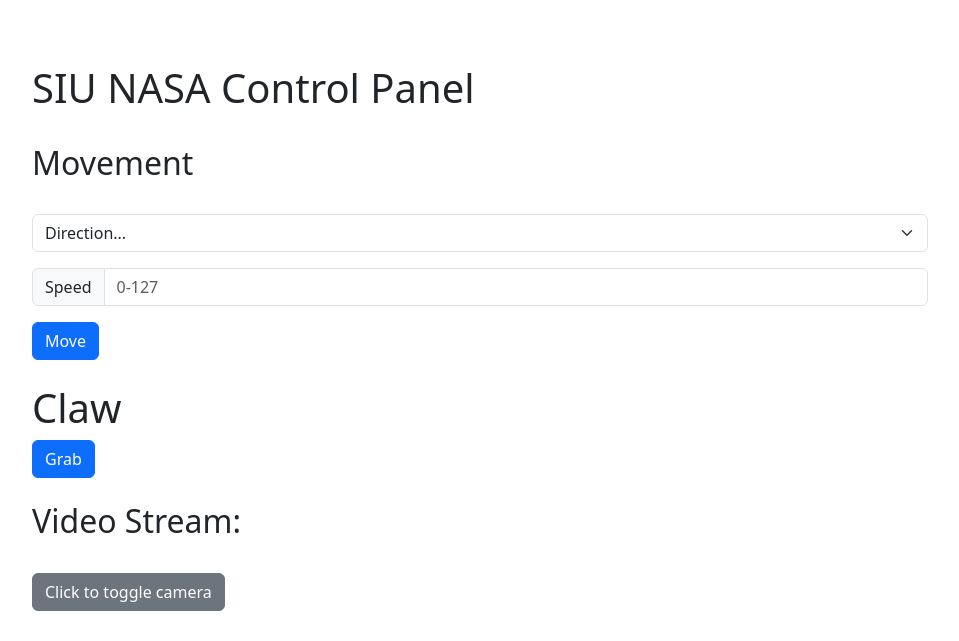
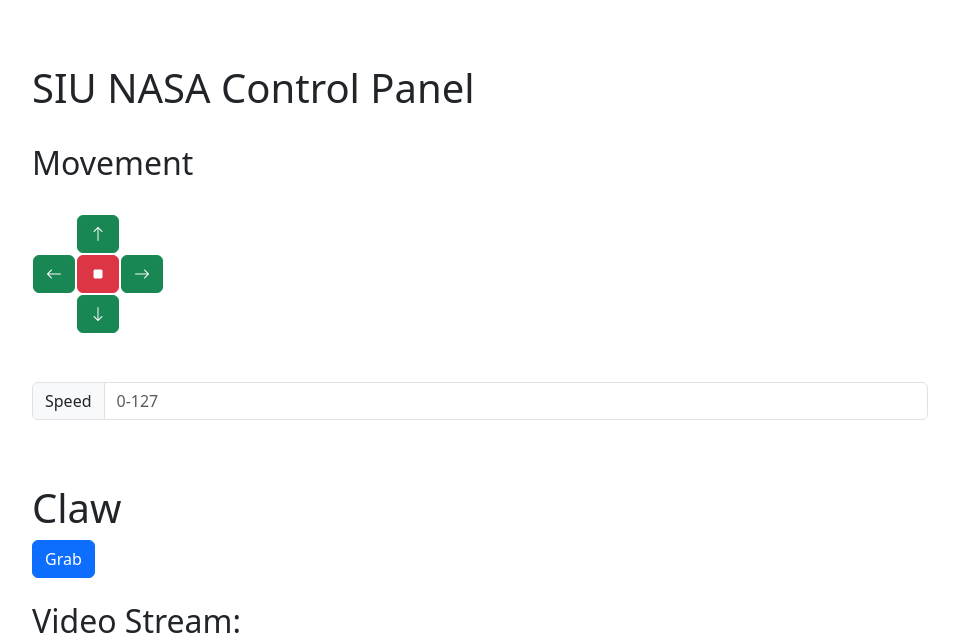
Before and after one commit to SIU-Robotics/NASA-22, a Django app: page /controller/ in a window 1280 px wide. Shown: the top 641 px of the page, without its empty margins (160-1119 px from the left). Run offline with Django 4.2, Linux system fonts and the light colour scheme.

Commit message:
motor changes

```diff
--- a/robo_interface/controller/templates/controller/index.html
+++ b/robo_interface/controller/templates/controller/index.html
@@ -5,6 +5,7 @@
         <meta charset="UTF-8">
         <link href="https://cdn.jsdelivr.net/npm/bootstrap@5.3.0-alpha1/dist/css/bootstrap.min.css" rel="stylesheet" integrity="sha384-GLhlTQ8iRABdZLl6O3oVMWSktQOp6b7In1Zl3/Jr59b6EGGoI1aFkw7cmDA6j6gD" crossorigin="anonymous">
         <link href="{% static 'style.css' %}" rel="stylesheet">
+        <link rel="stylesheet" href="https://cdn.jsdelivr.net/npm/bootstrap-icons@1.10.3/font/bootstrap-icons.css">
         <meta http-equiv="X-UA-Compatible" content="IE=edge">
         <meta name="viewport" content="width=device-width, initial-scale=1.0">
     </head>
@@ -13,21 +14,26 @@
             <h1 class="h1">SIU NASA Control Panel</h1><br>
             <h2 class="h2">Movement</h2>
             <br>
-            <div class="input-group mb-3">
-                <select title="direction" id="direction_box" class="form-select">
-                    <option selected>Direction...</option>
-                    <option value="forward">Forward</option>
-                    <option value="backward">Backward</option>
-                    <option value="left">Left</option>
-                    <option value="right">Right</option>
-                    <option value="stop">Stop</option>
-                </select>
-            </div>
+            <table style="text-align: center;">
+                <tr>
+                    <td colspan="3"><button class="btn btn-success move_btn" title="forward"><i id="forward" class="bi bi-arrow-up"></i></button></td>
+                </tr>
+                <tr>
+                    <td><button class="btn btn-success move_btn" title="left"><i id="left" class="bi bi-arrow-left"></i></button></td>
+                    <td><button class="btn btn-danger move_btn" title="stop"><i id="stop" class="bi bi-stop-fill"></i></button></td>
+                    <td><button class="btn btn-success move_btn" title="right"><i id="right" class="bi bi-arrow-right"></i></button></td>
+                </tr>
+                <tr>
+                    <td colspan="3"><button class="btn btn-success move_btn" title="backward"><i id="backward" class="bi bi-arrow-down"></i></button></td>
+                </tr>
+            </table>
+            <br><br>
             <div class="input-group mb-3">
                 <span class="input-group-text">Speed</span>
-                <input type="number" id="speed_box" min="0" max="127" class="form-control" placeholder="0-127">
+                <input type="number" id="speed_box" min="0" max="30" class="form-control" placeholder="0-127">
             </div>
-            <button class="btn btn-primary" id="move_btn">Move</button>
+
+
             <br><br>
             <h1 class="h1">Claw</h1>
             <button class="btn btn-primary" id="grab_btn">Grab</button>
```
Also changed, not shown: robo_interface/controller/logic/i2c.py (+10 -10 lines), robo_interface/controller/static/light_logic.js (+8 -10 lines), 1 other file.
